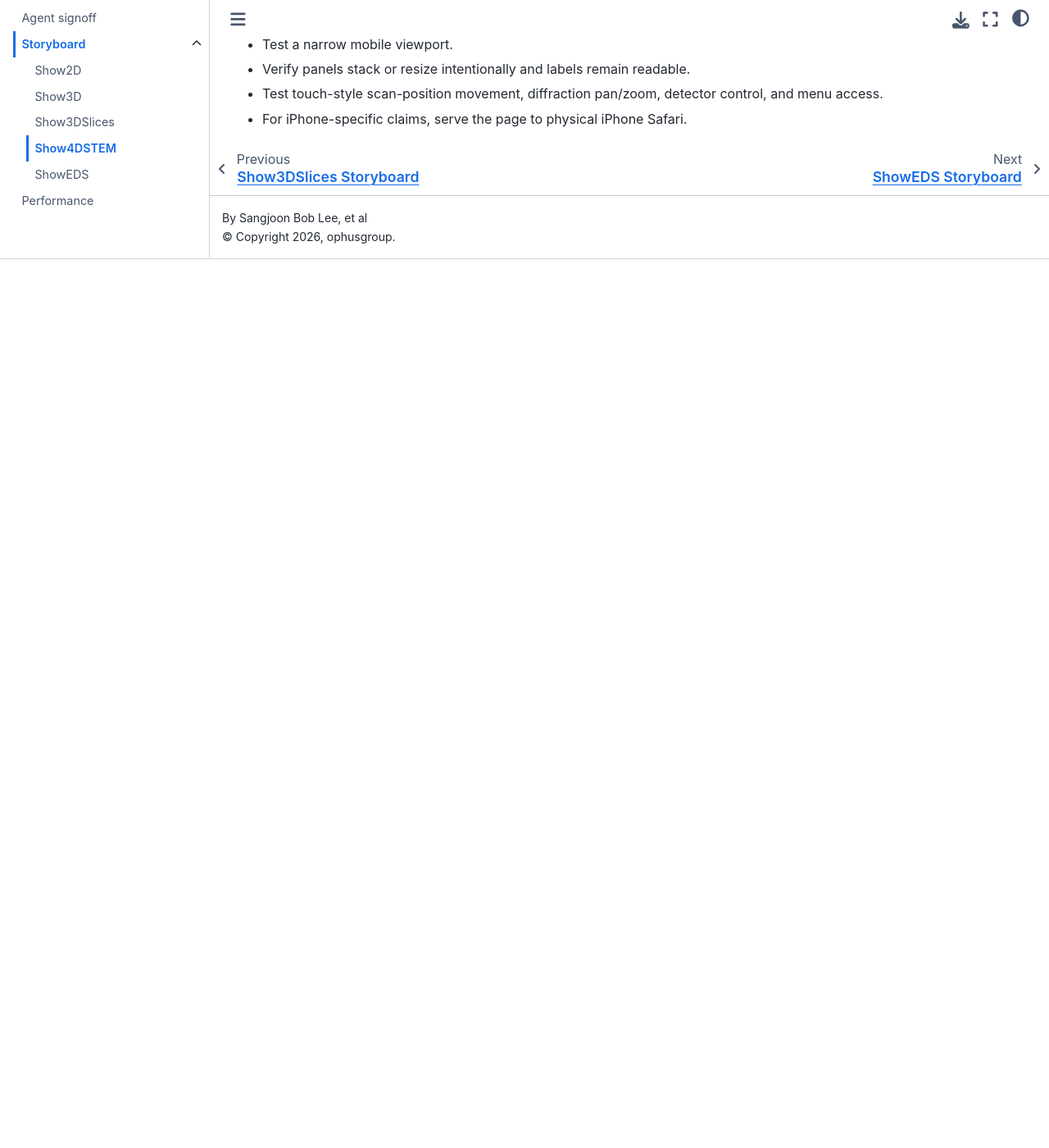
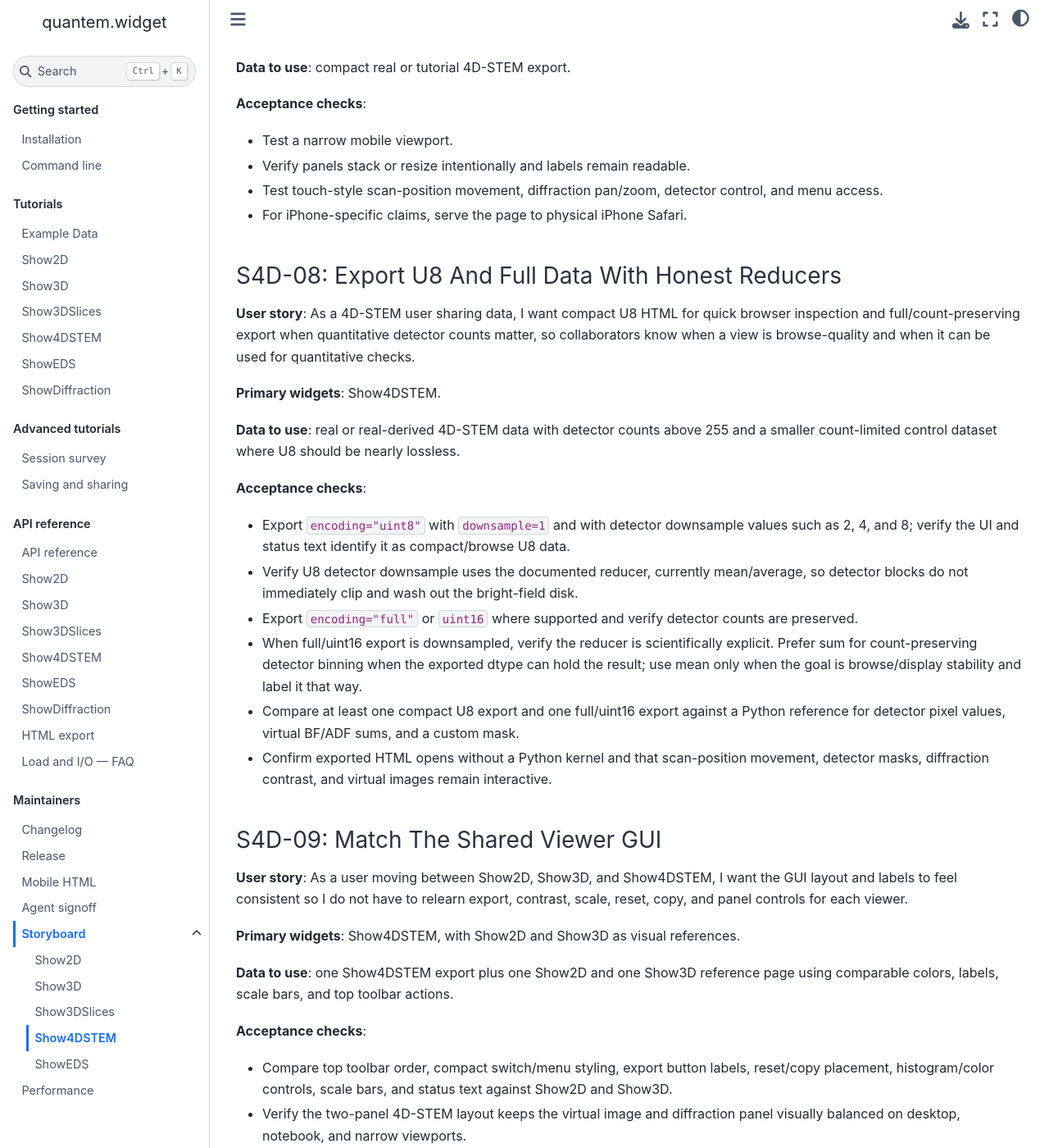
Before and after one commit to bobleesj/quantem.widget, a Jupyter Book: the page built from docs/maintainer/storyboard-show4dstem.md, in a window 1280 px wide and 1400 px high, scrolled down 3053 px. Shown: the whole window at 82% size. Built offline with Jupyter Book 1.0.4 settings and Sphinx 7.4.7 and the Sphinx Book theme 1.1.4, drawn with Linux system fonts in a browser that asks for light colours; before the commit the page ends 3369 px from its top, so only the background shows below that; some of the changed text lies outside the part shown.

Commit message:
docs: add Show4DSTEM export stories

```diff
--- a/docs/maintainer/storyboard-show4dstem.md
+++ b/docs/maintainer/storyboard-show4dstem.md
@@ -97,7 +97,8 @@ WebGPU environment when possible.
 ### S4D-06: Save, Export, And Reopen 4D-STEM Views
 
 **User story**: As a notebook or sharing user, I want a compact two-panel saved
-preview and shareable export that preserve the scientific context.
+preview and shareable export that preserve the scientific context and make the
+export precision obvious.
 
 **Primary widgets**: Show4DSTEM.
 
@@ -107,10 +108,16 @@ preview and shareable export that preserve the scientific context.
 
 - Press ``Cmd+S`` and reload/reopen the notebook.
 - Verify the static two-panel fallback is visible.
-- Export HTML where supported and reopen it.
+- Open Export and verify the menu follows the same vocabulary as the other
+  storyboards: ``HTML uint8`` for compact browse export, ``HTML full`` or
+  ``HTML uint16`` for count-preserving export, with approximate size when known.
+- Export compact uint8 HTML and reopen it.
+- Export full/uint16 HTML or folder HTML when supported and reopen it.
 - Drive scan position, diffraction pan/zoom, detector controls, and contrast in
   the exported page.
 - Check lightweight save state for heavy-buffer leaks.
+- Verify export status clears after completion/cancel in the same way as Show2D
+  and Show3D.
 
 ### S4D-07: Use 4D-STEM On A Phone Or Narrow View
 
@@ -128,3 +135,87 @@ I want virtual image, diffraction, and detector controls to remain reachable.
 - Test touch-style scan-position movement, diffraction pan/zoom, detector
   control, and menu access.
 - For iPhone-specific claims, serve the page to physical iPhone Safari.
+
+### S4D-08: Export U8 And Full Data With Honest Reducers
+
+**User story**: As a 4D-STEM user sharing data, I want compact U8 HTML for
+quick browser inspection and full/count-preserving export when quantitative
+detector counts matter, so collaborators know when a view is browse-quality and
+when it can be used for quantitative checks.
+
+**Primary widgets**: Show4DSTEM.
+
+**Data to use**: real or real-derived 4D-STEM data with detector counts above
+255 and a smaller count-limited control dataset where U8 should be nearly
+lossless.
+
+**Acceptance checks**:
+
+- Export ``encoding="uint8"`` with ``downsample=1`` and with detector
+  downsample values such as 2, 4, and 8; verify the UI and status text identify
+  it as compact/browse U8 data.
+- Verify U8 detector downsample uses the documented reducer, currently
+  mean/average, so detector blocks do not immediately clip and wash out the
+  bright-field disk.
+- Export ``encoding="full"`` or ``uint16`` where supported and verify detector
+  counts are preserved.
+- When full/uint16 export is downsampled, verify the reducer is scientifically
+  explicit. Prefer sum for count-preserving detector binning when the exported
+  dtype can hold the result; use mean only when the goal is browse/display
+  stability and label it that way.
+- Compare at least one compact U8 export and one full/uint16 export against a
+  Python reference for detector pixel values, virtual BF/ADF sums, and a custom
+  mask.
+- Confirm exported HTML opens without a Python kernel and that scan-position
+  movement, detector masks, diffraction contrast, and virtual images remain
+  interactive.
+
+### S4D-09: Match The Shared Viewer GUI
+
+**User story**: As a user moving between Show2D, Show3D, and Show4DSTEM, I want
+the GUI layout and labels to feel consistent so I do not have to relearn export,
+contrast, scale, reset, copy, and panel controls for each viewer.
+
+**Primary widgets**: Show4DSTEM, with Show2D and Show3D as visual references.
+
+**Data to use**: one Show4DSTEM export plus one Show2D and one Show3D reference
+page using comparable colors, labels, scale bars, and top toolbar actions.
+
+**Acceptance checks**:
+
+- Compare top toolbar order, compact switch/menu styling, export button labels,
+  reset/copy placement, histogram/color controls, scale bars, and status text
+  against Show2D and Show3D.
+- Verify the two-panel 4D-STEM layout keeps the virtual image and diffraction
+  panel visually balanced on desktop, notebook, and narrow viewports.
+- Verify labels and readouts use the same row/column convention and units as the
+  other storyboards.
+- Verify Export GUI choices match the Python API terms: ``mode``, ``encoding``,
+  and ``downsample`` rather than older ambiguous names.
+- Drive the same user path in live Jupyter and exported HTML; document any GUI
+  difference that is intentional.
+
+### S4D-10: Stress Export And WebGPU Reopen
+
+**User story**: As a user sharing large 4D-STEM screening results, I want export
+to finish in a practical time and the reopened artifact to stay responsive, so
+large browser-shareable views do not become dead files.
+
+**Primary widgets**: Show4DSTEM.
+
+**Data to use**: the largest real or real-derived 4D-STEM dataset available on
+MJ-goat or buffle for routine testing, plus a smaller deterministic dataset for
+reference parity.
+
+**Acceptance checks**:
+
+- Measure export time, exported file/folder size, first paint after reopen, and
+  WebGPU adapter availability.
+- Reopen U8 HTML and full/folder HTML where supported; verify no Python kernel
+  is required for the expected interactions.
+- Drag scan position, detector ring, detector mask, diffraction pan/zoom, and
+  contrast controls; record FPS or latency.
+- Verify folder export clearly fails or explains what is missing if the
+  companion data folder is moved.
+- Add timings, reducer choice, dtype, downsample, browser, and backend host to
+  the signoff report.
```
Also changed, not shown: docs/api/html-export.md (+12 -2 lines).
